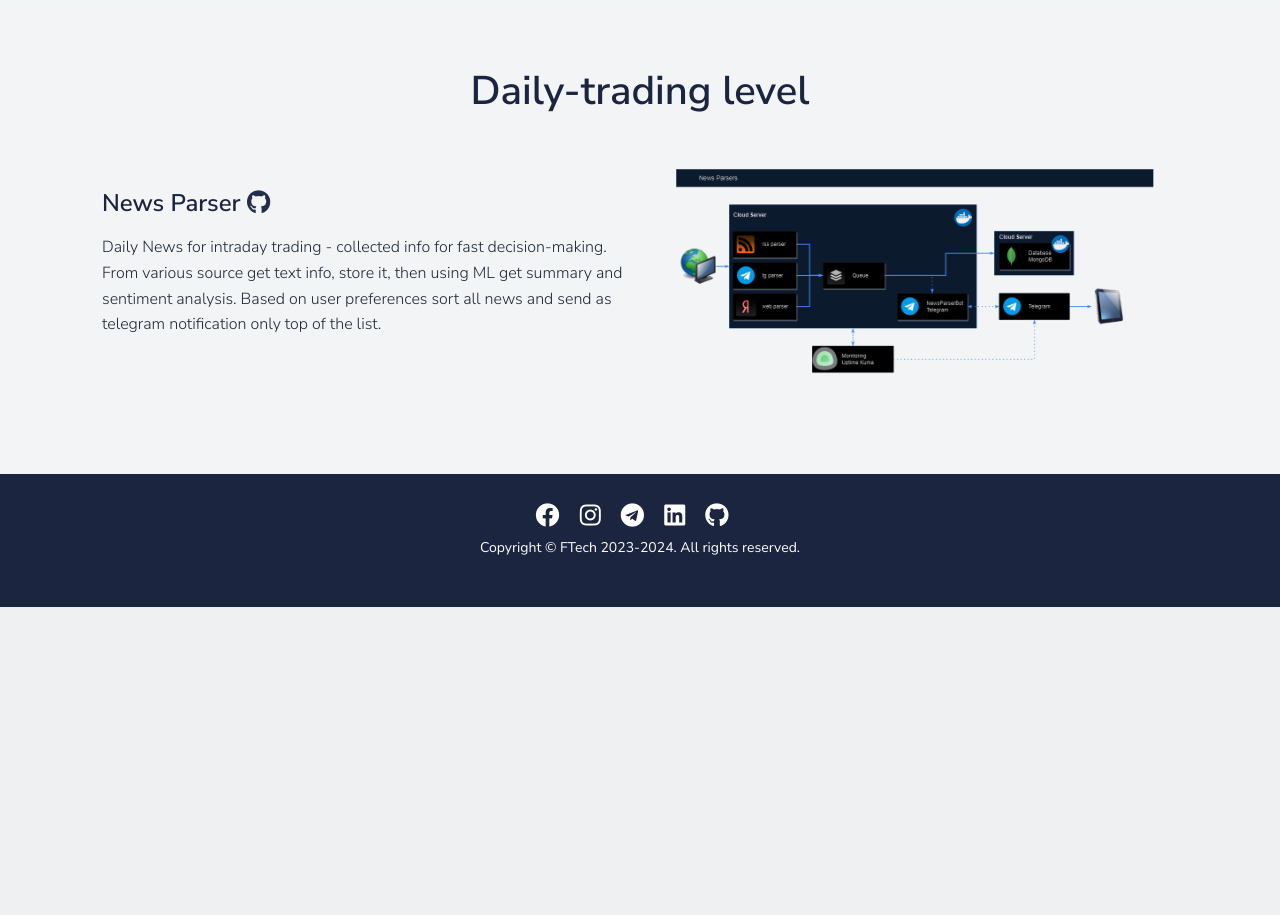
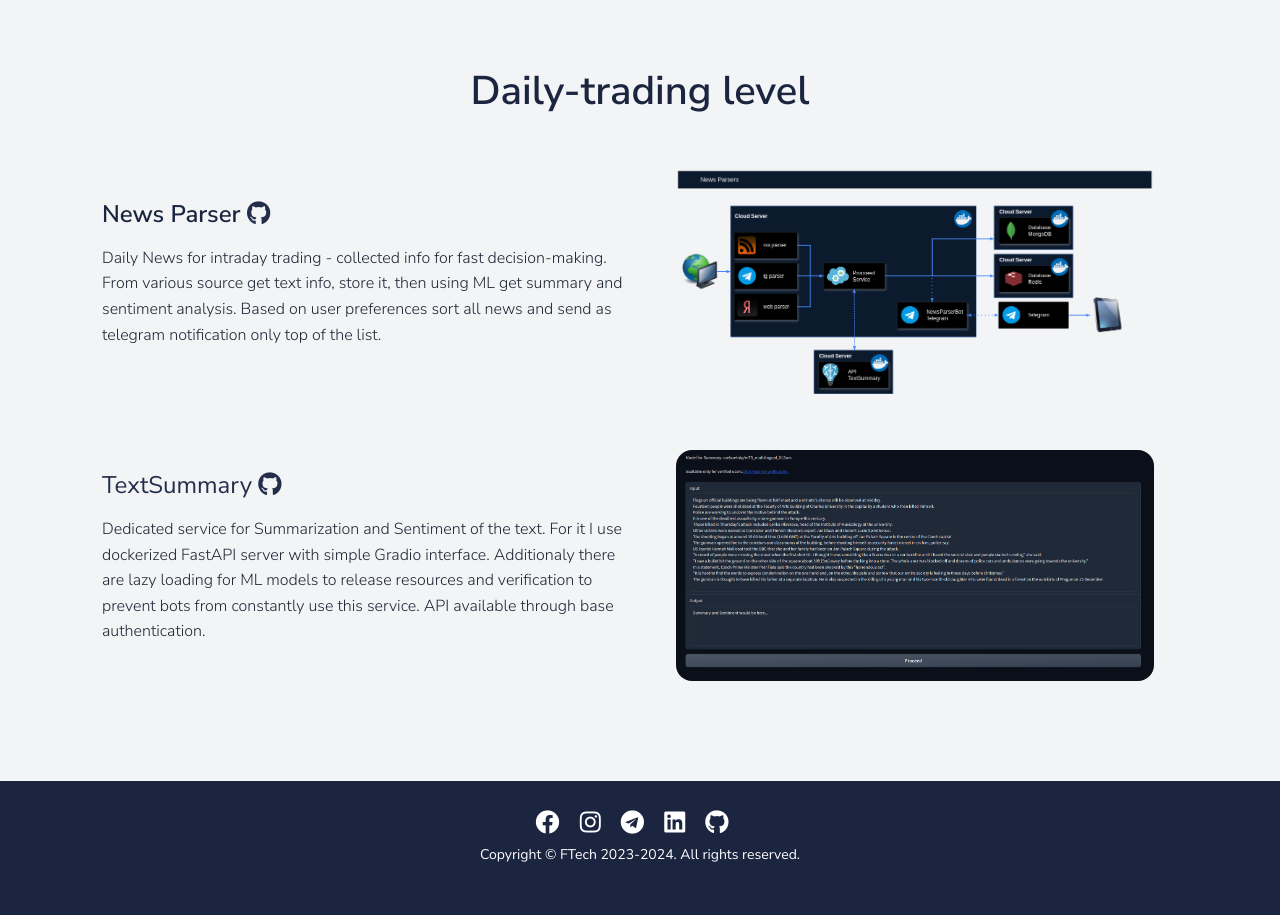
Before and after one commit to WhoKnowsWhoCares/Site-Flask, a Flask app: page /trade4me in a window 1280 px wide. Shown: the part 1309-2224 px from the top of the page. Before the commit the page ends 1916 px from the top, so only its background shows below. Run offline with Flask 2, Linux system fonts and the light colour scheme; some libraries are stand-ins or nearby versions.

Commit message:
add pages for sub projects and update some views

```diff
--- a/app/main/__init__.py
+++ b/app/main/__init__.py
@@ -1,6 +1,6 @@
 from flask import Blueprint
 
-main = Blueprint('main', __name__)
+main = Blueprint("main", __name__)
 
 from . import views, errors
 from app.models import UserRole
--- a/app/main/views.py
+++ b/app/main/views.py
@@ -1,11 +1,24 @@
+import os
+import telebot
+import requests
+
 from flask import redirect, render_template, url_for, request, send_from_directory
 from flask_login import login_required
+from loguru import logger
+
 from .forms import MessageForm
 from . import main
-import os
-import telebot
+
 
 bot = telebot.TeleBot(os.getenv("TG_API_KEY", ""))
+
+
+def if_url_exist(url):
+    try:
+        return requests.head(url).status_code == requests.codes.ok
+    except Exception as e:
+        logger.info(f"Error while checking if url exist {e}")
+        return False
 
 
 @main.route("/robots.txt")
@@ -66,4 +79,18 @@ def about():
 
 @main.route("/textsummary", methods=["GET", "POST"])
 def textsummary():
-    return render_template("textsummary.html", iframe="http://localhost:8000")
+    textsummary_service = "http://10.0.0.6:6001"
+    if if_url_exist(textsummary_service):
+        return render_template("textsummary.html", iframe=textsummary_service)
+    else:
+        return render_template("/errors/error.html", message="Service is not available")
+
+
+@main.route("/newsparser")
+def newsparser():
+    return render_template("newsparser.html")
+
+
+@main.route("/mltoolsbot")
+def mltoolsbot():
+    return render_template("mltoolsbot.html")
--- a/app/templates/components/_head.html
+++ b/app/templates/components/_head.html
@@ -49,5 +49,3 @@
 <noscript><link rel="stylesheet" href="/static/css/solid.min.css"></noscript>
 <link rel="preload" href="/static/css/other.css" as="style" onload="this.onload=null;this.rel='stylesheet'">
 <noscript><link rel="stylesheet" href="/static/css/other.css"></noscript>
-
-<!-- <title id="pageTitle"></title> -->
--- a/app/templates/components/_header.html
+++ b/app/templates/components/_header.html
@@ -38,10 +38,11 @@
                             Projects
                             <span class="fas fa-angle-down nav-link-arrow ms-1"></span>
                         </a>
-                        <div class="dropdown-menu dropdown-megamenu-lg" aria-labelledby="componentsDropdown">
-                            <div class="row g-0">
-                                <div class="col ps-0 py-3">
-                                    <ul class="list-style-none">
+                        <div class="dropdown-menu dropdown-megamenu-sm px-0 p-lg-4" aria-labelledby="componentsDropdown">
+                            <div class="row">
+                                <div class="col-6">
+                                    <h6 class="d-block mb-3 text-primary">Global</h6>
+                                    <ul class="list-style-none mb-0">
                                         <li class="mb-2 megamenu-item">
                                             <a class="dropdown-item" href="{{ url_for('main.ihome') }}">iHome</a>
                                         </li>
@@ -51,6 +52,20 @@
                                         <li class="mb-2 megamenu-item">
                                             <a class="dropdown-item" href="{{ url_for('main.trade4me') }}">Trade4Me</a>
                                         </li>
+                                    </ul>
+                                </div>
+                                <div class="col-6">
+                                    <h6 class="d-block mb-3 text-primary">Sub</h6>
+                                    <ul class="list-style-none mb-0">
+                                        <!-- <li class="mb-2 megamenu-item">
+                                            <a class="dropdown-item" href="{{ url_for('main.newsparser') }}">NewsParser</a>
+                                        </li> -->
+                                        <li class="mb-2 megamenu-item">
+                                            <a class="dropdown-item" href="{{ url_for('main.textsummary') }}">TextSummary</a>
+                                        </li>
+                                        <!-- <li class="mb-2 megamenu-item">
+                                            <a class="dropdown-item" href="{{ url_for('main.mltoolsbot') }}">MLToolsBot</a>
+                                        </li> -->
                                     </ul>
                                 </div>
                             </div>
--- a/app/templates/components/_scripts.html
+++ b/app/templates/components/_scripts.html
@@ -2,11 +2,11 @@
 <script src="/static/assets/js/pixel.js"></script>
 <script src="/static/assets/js/vivus.min.js"></script> <!-- загрузка предстраницы -->
 
-<script async src="/static/assets/js/bootstrap.min.js"></script> <!-- верхняя панель -->
-<script async src="/static/assets/js/headroom.min.js"></script> <!-- выпадающцй список -->
-<script async src="/static/assets/js/smooth-scroll.polyfills.min.js"></script>
-<script async src="/static/assets/js/util.js"></script> <!--исчезновение формы -->
-<script async src="/static/assets/js/other.js"></script>
+<script src="/static/assets/js/bootstrap.min.js"></script> <!-- верхняя панель -->
+<script src="/static/assets/js/headroom.min.js"></script> <!-- выпадающцй список -->
+<script src="/static/assets/js/smooth-scroll.polyfills.min.js"></script>
+<script src="/static/assets/js/util.js"></script> <!--исчезновение формы -->
+<script src="/static/assets/js/other.js"></script>
 
 <script type="text/javascript">var submitted=false;</script>
 <script type="text/javascript">
@@ -20,7 +20,3 @@
       $('#flashed-messages').fadeOut('slow');
   }, 1300);
 </script>
-<!-- <script type="text/javascript">
-    var currentPage = location.pathname.split('/').pop() || 'home';
-    document.getElementById('pageTitle').innerHTML = currentPage;
-</script> -->
--- /dev/null
+++ b/app/templates/mltoolsbot.html
@@ -0,0 +1,5 @@
+{% extends "components/_blank.html" %}
+
+{% block page_content %}
+
+{% endblock %}
--- /dev/null
+++ b/app/templates/newsparser.html
@@ -0,0 +1,5 @@
+{% extends "components/_blank.html" %}
+
+{% block page_content %}
+
+{% endblock %}
--- a/app/templates/trade4me.html
+++ b/app/templates/trade4me.html
@@ -72,42 +72,16 @@ Read about project, maybe pick up a tip or two. Nothing too fancy.">
         </div>
     </div>
 </div>
-<!-- <div class="section section-sm bg-gray-100">
-    <div class="container">
-        <div class="row justify-content-center">
-            <div class="col-12 col-lg-12 text-center">
-                <h2 class="display-3 mb-4">Global Macro level</h2>
-            </div>
-        </div>
-        <div class="row justify-content-center mt-6">
-            <div class="row justify-content-center">
-            </div>
-        </div>
-    </div>
-</div>
-<div class="section section-sm bg-primary-app">
-    <div class="container">
-        <div class="row justify-content-center">
-            <div class="col-12 col-lg-12 text-center">
-                <h2 class="display-3 mb-4">Company level</h2>
-            </div>
-        </div>
-        <div class="row justify-content-center mt-6">
-            <div class="row justify-content-center">
-            </div>
-        </div>
-    </div>
-</div> -->
 <div class="section section-sm bg-gray-200">
     <div class="container">
-        <div class="row align-items-center justify-content-around">
         <div class="row justify-content-center">
             <div class="col-12 col-lg-12 text-center mb-3">
                 <h2 class="display-3 mb-3"> Daily-trading level </h2>
                 <p class="lead"></p>
             </div>
-            </div>
-            <!-- <div class="col-md-12 col-xl-12 text-center text-md-left"> -->
+
+            <div class="container">
+                <div class="row align-items-center justify-content-around">
                     <div class="col-md-6 text-center text-md-left mb-3">
                         <h4 class="mb-3">News Parser
                             <a href="https://github.com/whoknowswhocares/NewsParser" target="_blank" aria-label="github social link" class="icon-github me-3">
@@ -121,7 +95,30 @@ Read about project, maybe pick up a tip or two. Nothing too fancy.">
                     </div>
                     <div class="col-md-6 mb-3">
                         <div class="card-body border-gray-300">
-                    <img src="../static/assets/images/trade4me/Architecture-NewsParser_dark.png" class="card-img-top" alt="News Parser scheme">
+                            <img src="../static/assets/images/trade4me/Architecture-NewsParser_dark.png" class="card-img-top zoomable" alt="News Parser scheme">
+                        </div>
+                    </div>
+                </div>
+            </div>
+            <div class="container">
+                <div class="row align-items-center justify-content-around">
+                    <div class="col-md-6 text-center text-md-left mb-3">
+                        <h4 class="mb-3">
+                            <a href="{{ url_for('main.textsummary') }}">TextSummary</a>
+                            <a href="https://github.com/WhoKnowsWhoCares/Huggingface_TextSummary" target="_blank" aria-label="github social link" class="icon-github me-3">
+                                <span class="fab fa-github"></span>
+                            </a>
+                        </h4>
+                        <p> Dedicated service for Summarization and Sentiment of the text. For it I use dockerized FastAPI server with simple Gradio interface.
+                            Additionaly there are lazy loading for ML models to release resources and verification to prevent bots from constantly use this service.
+                            API available through base authentication.
+                        </p>
+                    </div>
+                    <div class="col-md-6 mb-3">
+                        <div class="card-body border-gray-300">
+                            <img src="../static/assets/images/trade4me/textsummary.png" class="card-img-top rounded zoomable" alt="Text Summary interface">
+                        </div>
+                    </div>
                 </div>
             </div>
         </div>
--- a/tox.ini
+++ b/tox.ini
@@ -2,4 +2,4 @@
 exclude = .git, __pycache__, env, .venv
 max-line-length = 88
 max-complexity = 18
-extend-ignore = E203, E266, E501, W503
+extend-ignore = E203, E266, E501, W503, F401, E402
```
Also changed, not shown: app/templates/textsummary.html (+5 -5 lines), app/static/assets/images/trade4me/Architecture-NewsParser.png, app/static/assets/images/trade4me/Architecture-NewsParser_dark.png, app/static/assets/images/trade4me/textsummary.png (added). Lines whose indentation alone changed are shown as unchanged.
